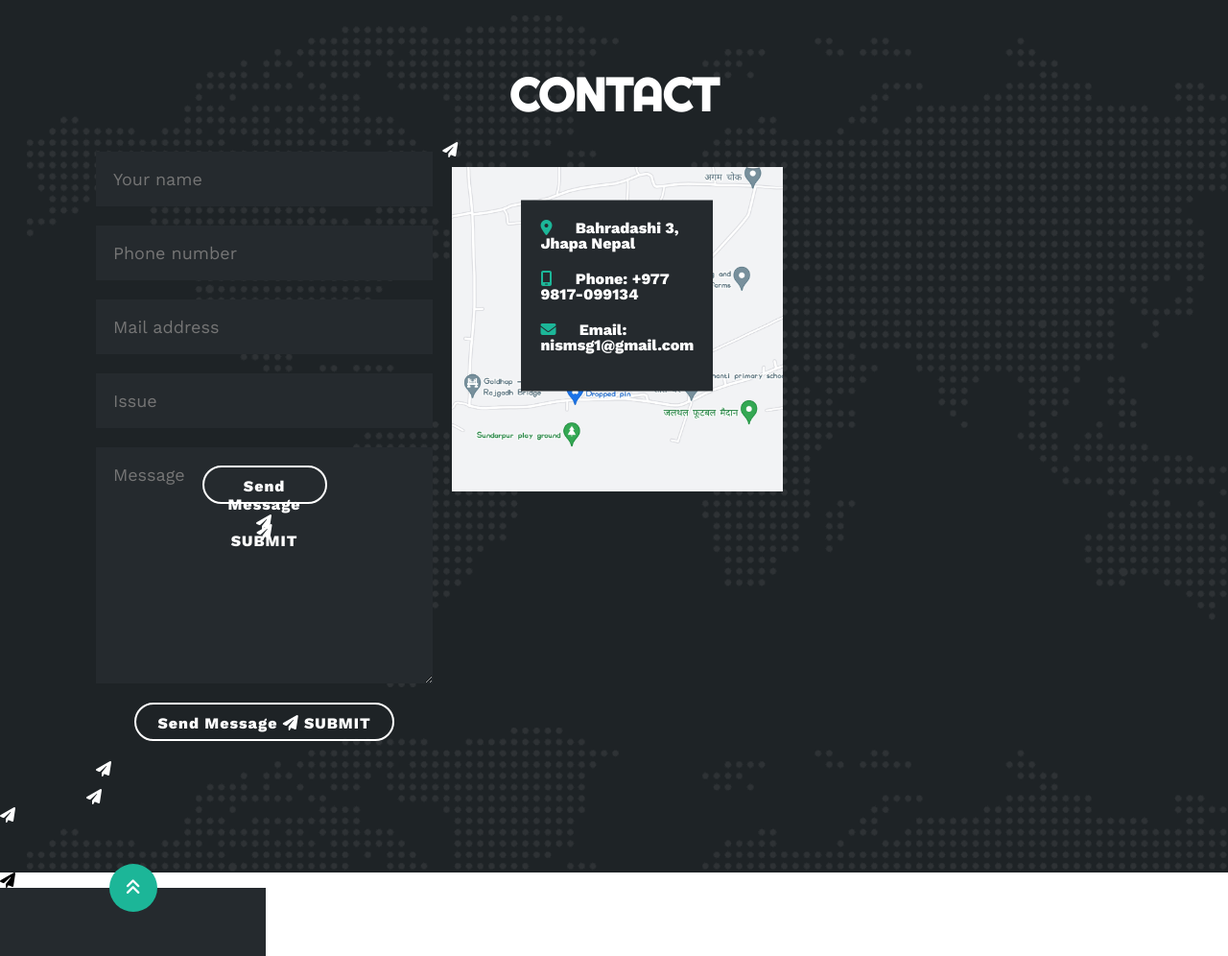
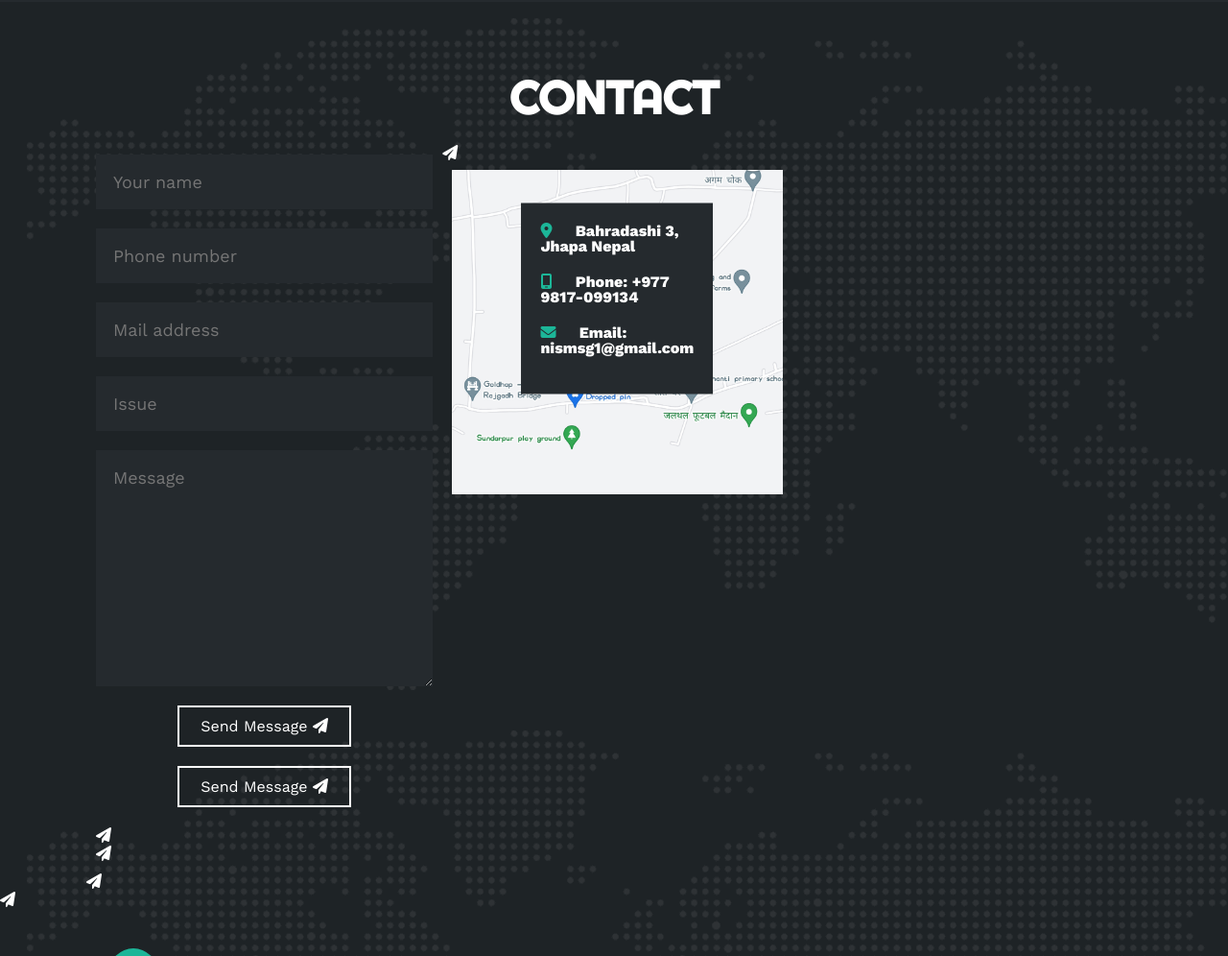
Before and after one commit to Nischal-Acharya/nischalsite, a PHP site: page / in a window 1280 px wide. Shown: the part 4271-5267 px from the top of the page at 96% size. Run offline with PHP 8.4, Linux system fonts and the light colour scheme; some libraries are stand-ins or nearby versions.

Commit message:
Update estilo.css

```diff
--- a/estilo.css
+++ b/estilo.css
@@ -714,109 +714,3 @@
         width: 100%;
     }
 }
-
-/*Splash screen style from here
-#splash {
-	position: fixed;
-	top: 0;
-	left: 0;
-	width: 100%;
-	height: 100%;
-	background-color: #345176;
-	z-index: 9999;
-	display: flex;
-	justify-content: center;
-	align-items: center;
-}
-
-#splash img {
-	max-width: 100%;
-	max-height: 100%;
-}
-*/
-
-/* Submit button css starts from here*/
-
-
-.btncontainer {
-  position: absolute;
-  top: 50%;
-  left: 50%;
-  margin-left: -65px;
-  margin-top: -20px;
-  width: 130px;
-  height: 40px;
-  text-align: center;
-}
-
-button {
-  outline: none;
-  height: 40px;
-  text-align: center;
-  width: 130px;
-  border-radius: 40px;
-  background: #fff;
-  border: 2px solid #1ECD97;
-  color: #1ECD97;
-  letter-spacing: 1px;
-  text-shadow: 0;
-  font-size: 12px;
-  font-weight: bold;
-  cursor: pointer;
-  transition: all 0.25s ease;
-}
-button:hover {
-  color: white;
-  background: #1ECD97;
-}
-button:active {
-  letter-spacing: 2px;
-}
-button:after {
-  content: "SUBMIT";
-}
-
-.onclic {
-  width: 40px;
-  border-color: #bbbbbb;
-  border-width: 3px;
-  font-size: 0;
-  border-left-color: #1ECD97;
-  -webkit-animation: rotating 2s 0.25s linear infinite;
-          animation: rotating 2s 0.25s linear infinite;
-}
-.onclic:after {
-  content: "";
-}
-.onclic:hover {
-  color: #1ECD97;
-  background: white;
-}
-
-.validate {
-  font-size: 13px;
-  color: white;
-  background: #1ECD97;
-}
-.validate:after {
-  font-family: "FontAwesome";
-  content: "";
-}
-
-@-webkit-keyframes rotating {
-  from {
-    transform: rotate(0deg);
-  }
-  to {
-    transform: rotate(360deg);
-  }
-}
-
-@keyframes rotating {
-  from {
-    transform: rotate(0deg);
-  }
-  to {
-    transform: rotate(360deg);
-  }
-}
```
